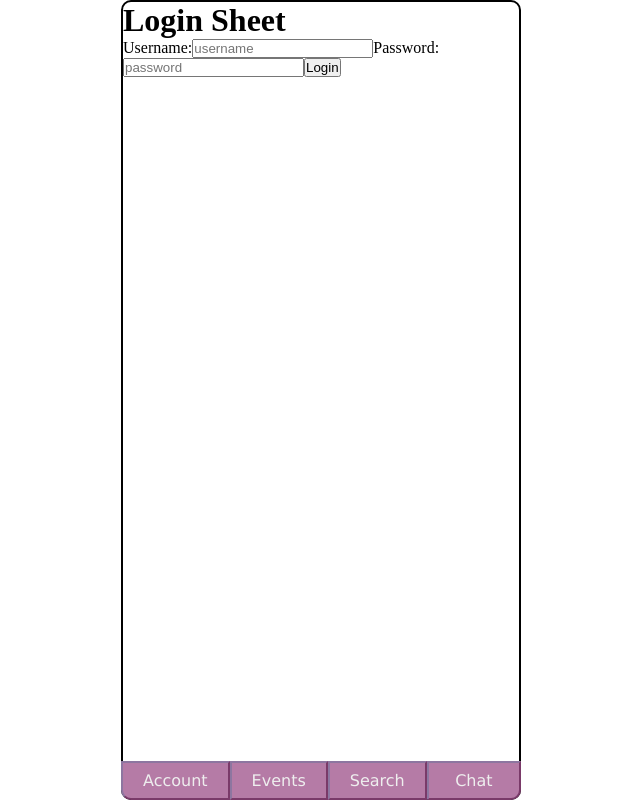
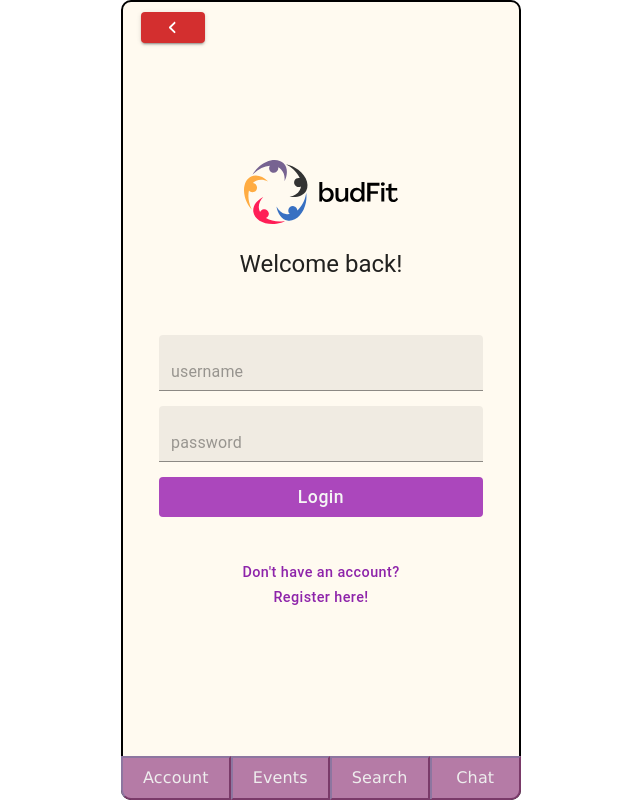
Before and after one commit to SamHardiment/budFit----Client, a React app: page /Login in a window 1280 px wide. Shown: the whole page, without its empty margins (319-959 px from the left). Built offline with nearby package versions, Linux system fonts and the light colour scheme.

Commit message:
add styling to login page

```diff
--- a/src/App.css
+++ b/src/App.css
@@ -4,6 +4,7 @@
   height: 100vh;
   width: 100vw;
   border: 2px solid #000;
+  background-color: #fffaf0;
   border-radius: 10px;
   display: grid;
   justify-content: center;
--- a/src/components/BackButton/index.js
+++ b/src/components/BackButton/index.js
@@ -16,7 +16,7 @@ export function BackButton() {
         color="error"
         aria-label="back-button"
         name="back-button"
-        variant="outlined"
+        variant="contained"
       >
         <FontAwesomeIcon icon="fa-solid fa-angle-left fa-7x" />
       </Button>
--- a/src/components/HomeBtns/index.js
+++ b/src/components/HomeBtns/index.js
@@ -5,7 +5,7 @@ import "./index.css";
 import { Button, ThemeProvider, createTheme } from "@mui/material";
 import { purple, grey } from "@mui/material/colors";
 
-const theme = createTheme({
+export const theme = createTheme({
   components: {
     MuiButton: {
       variants: [
--- a/src/components/LogForm/style.css
+++ b/src/components/LogForm/style.css
@@ -1,4 +1,4 @@
-.input-container {
+/* .input-container {
   margin: 15px 0;
 }
 
@@ -15,4 +15,4 @@
   display: flex;
   justify-content: space-around;
   align-items: center;
-}
+} */
--- a/src/components/RegForm/index.js
+++ b/src/components/RegForm/index.js
@@ -36,80 +36,6 @@ function RegForm() {
     const { name, value } = e.target;
     setFormData({ ...formData, [name]: value.trim() });
   };
-  // To not include passconfirmation in formdata
-  const onPassConfirmationChange = (e) =>
-    setPasswordConfirmation(e.target.value);
-
-  // Send form submition to database
-  // const handleSubmit = (e) => {
-  //   e.preventDefault();
-  //   if (formData.name == "") {
-  //     setNameError(true);
-  //   } else {
-  //     setNameError(false);
-  //   }
-  //   if (formData.username == "") {
-  //     setUsernameError(true);
-  //   } else {
-  //     setUsernameError(false);
-  //   }
-  //   if (formData.email == "") {
-  //     setEmailError(true);
-  //   } else {
-  //     setEmailError(false);
-  //   }
-  //   if (formData.password == "" || formData.password.length < 6) {
-  //     setPassError(true);
-  //   } else {
-  //     setPassError(false);
-  //   }
-  //   if (passwordConfirmation == "" || formData.password.length < 6) {
-  //     setPassConError(true);
-  //   } else {
-  //     setPassConError(false);
-  // }
-  // for (const key in formData) {
-  //   if (formData[key] == "") {
-  //     setFormError({ ...formData, [[key]]: true });
-  //   } else {
-  //     setFormError({ ...formData, [[key]]: false });
-  //   }
-  // }
-
-  //   if (
-  //     formData.password.length >= 6 &&
-  //     formData.password == passwordConfirmation
-  //   ) {
-  //     if (
-  //       formData.name &&
-  //       formData.username &&
-  //       formData.email &&
-  //       formData.password
-  //     ) {
-  //       const newUser = { ...formData };
-  //       console.log(newUser);
-
-  //       addNewUser(newUser);
-  //       setPasswordConfirmation("");
-  //       setFormData({ name: "", username: "", email: "", password: "" });
-  //     }
-  //   } else {
-  //     setPassConError(true);
-  //   }
-  //   console.log("end of submit");
-  // };
-
-  //   Post newUser
-  // const addNewUser = async (newUser) => {
-  //   try {
-  //     let response = await register(formData
-  //     );
-  //     console.log(response);
-  //   } catch (err) {
-  //     console.log("error block");
-  //     setError(err);
-  //   }
-  // };
 
   const handleSubmitt = async (e) => {
     e.preventDefault();
@@ -134,11 +60,6 @@ function RegForm() {
     } else {
       setPassError(false);
     }
-    // if (passwordConfirmation == "" || formData.password.length < 6) {
-    //   setPassConError(true);
-    // } else {
-    //   setPassConError(false);
-    // }
     if (
       formData.password.length >= 6 &&
       formData.password == passwordConfirmation
@@ -164,28 +85,6 @@ function RegForm() {
       throw new Error("Unsuccessful registration");
     }
   };
-
-  // console.log("end of submit");
-  // try
-  //  {
-
-  // }
-  // };
-  // // checkUser(userData); // Post request to check if user exists
-
-  // //   Post newUser
-  // const addNewUser = async (newUser) => {
-  //   try {
-  //     let response = await axios.post(
-  //       "https://budfit.herokuapp.com/auth/register",
-  //       newUser
-  //     );
-  //     console.log(response);
-  //     navigate("/");
-  //   } catch (err) {
-  //     setError(err);
-  //   }
-  // };
 
   return (
     <div className="regform-container">
@@ -262,25 +161,6 @@ function RegForm() {
               type="password"
             />
           </div>
-          {/* <div className="input-container">
-            <TextField
-              aria-label="textfield"
-              name="passwordconfirmation"
-              id="passwordconfirmation"
-              label="Confirm Your Password"
-              variant="filled"
-              value={passwordConfirmation}
-              onChange={onPassConfirmationChange}
-              error={passConError}
-              helperText={
-                passConError
-                  ? "Your passwords must match and be atleast 6 characters long"
-                  : ""
-              }
-              fullWidth
-              required
-            />
-          </div> */}
         </div>
         <div className="register-form-buttons">
           <CreateButton />
--- a/src/pages/Login/index.js
+++ b/src/pages/Login/index.js
@@ -4,14 +4,54 @@ import { useAuthContext } from "../../auth/index.js";
 import { useNavigate } from "react-router-dom";
 import jwt_decode from "jwt-decode";
 
-import { Typography } from "@mui/material";
-import { LogForm } from "../../components";
+import {
+  Typography,
+  Button,
+  TextField,
+  Box,
+  CssBaseline,
+  Avatar,
+} from "@mui/material";
+
 import { BackButton } from "../../components";
+import { TopBar } from "../../components";
+import { createTheme, ThemeProvider } from "@mui/material/styles";
+import image from "../../components/TopBar/logo-cropped.svg";
 import "./style.css";
-
+import { purple, grey } from "@mui/material/colors";
+const theme = createTheme({
+  components: {
+    MuiButton: {
+      variants: [
+        {
+          props: { variant: "newacc" },
+          style: {
+            textTransform: "none",
+            color: purple[600],
+            fontSize: "0.9rem",
+          },
+        },
+        {
+          props: { variant: "login" },
+          style: {
+            textTransform: "none",
+            color: grey[100],
+            fontSize: "1.1rem",
+            backgroundColor: purple[400],
+            "&:hover": {
+              backgroundColor: purple[600],
+            },
+            border: `2px none ${purple[500]}`,
+          },
+        },
+      ],
+    },
+  },
+});
 export const Login = () => {
   const { login } = useAuthContext();
   // const navigate = useNavigate();
+  const navigate = useNavigate();
 
   const [formData, setFormData] = useState({ username: "", password: "" });
   const [error, setError] = useState();
@@ -26,6 +66,10 @@ export const Login = () => {
     }));
   };
 
+  const navigateRegister = () => {
+    //navigate to /register
+    navigate("/register");
+  };
   const formIncomplete = () => {
     Object.values(formData).some((value) => !value);
   };
@@ -36,7 +80,7 @@ export const Login = () => {
       setLoading(true);
       const loginResult = await login(formData);
       if (loginResult === "Login successful") {
-        // navigate("/main");
+        navigate("/searching");
       } else {
         throw new Error(loginResult);
       }
@@ -47,7 +91,109 @@ export const Login = () => {
   };
 
   return (
-    <>
+    <ThemeProvider theme={theme}>
+      <div className="log-container">
+        <div className="log-topbar">
+          <BackButton />
+        </div>
+        <CssBaseline />
+        <Box
+          sx={{
+            marginTop: 8,
+            display: "flex",
+            flexDirection: "column",
+            alignItems: "center",
+          }}
+        >
+          <TopBar />
+          {/* <Avatar sx={{ p: 4, m: 1, bgcolor: "purple" }}>
+          <img src={image} alt="logo" />
+        </Avatar> */}
+          <Typography
+            sx={{
+              marginTop: 3,
+            }}
+            variant="h5"
+          >
+            Welcome back!
+          </Typography>
+        </Box>
+
+        <form
+          aria-label="login-form"
+          id="login_form"
+          onSubmit={handleSubmit}
+          noValidate
+          autoComplete="off"
+          className="log-form"
+        >
+          <div>
+            <div className="input-container">
+              <TextField
+                id="username"
+                className="password-field"
+                aria-label="username-field"
+                name="username"
+                value={formData.username}
+                onChange={handleInput}
+                placeholder="username"
+                variant="filled"
+                required
+                error={error}
+                helperText={error ? "Please enter your username" : ""}
+                fullWidth
+              />
+            </div>
+            <div className="input-container">
+              <TextField
+                id="password"
+                aria-label="password-field"
+                type="password"
+                name="password"
+                value={formData.password}
+                onChange={handleInput}
+                placeholder="password"
+                variant="filled"
+                required
+                error={error}
+                helperText={
+                  error ? "Your password was incorrect, please try again" : ""
+                }
+                fullWidth
+              />
+            </div>
+          </div>
+          <div className="log-form-buttons">
+            <Button
+              aria-label="login-button"
+              variant="login"
+              className="login"
+              type="submit"
+              color="success"
+              size="medium"
+              fullWidth
+            >
+              Login
+            </Button>
+          </div>
+        </form>
+        <div className="register-button">
+          <Button
+            variant="newacc"
+            className="register"
+            onClick={navigateRegister}
+            name="register"
+          >
+            Don't have an account? Register here!
+          </Button>
+        </div>
+      </div>
+    </ThemeProvider>
+  );
+};
+
+{
+  /* <>
       <form aria-label="login-form" id="login_form" onSubmit={handleSubmit}>
         <h1 id="login-title"> Login Sheet</h1>
 
@@ -83,21 +229,5 @@ export const Login = () => {
           value="Login"
         />
       </form>
-    </>
-
-    // <div className="log-container">
-    // <div className="log-topbar">
-    //   <BackButton />
-    // </div>
-    // <div className="log-text-container">
-    //   <Typography variant="h4" gutterBottom>
-    //     Welcome back!
-    //   </Typography>
-    //   <Typography variant="subtitle1" color="textSecondary" gutterBottom>
-    //     Please login in below
-    //   </Typography>
-    // </div>
-    // <LogForm />
-    // </div>
-  );
-};
+    </> */
+}
--- a/src/pages/Login/style.css
+++ b/src/pages/Login/style.css
@@ -9,6 +9,7 @@
   justify-content: flex-start;
   margin: 0 auto;
   padding: 0 20px;
+  row-gap: 40px;
 }
 
 .log-topbar {
@@ -26,3 +27,12 @@
   align-items: center;
   justify-content: flex-start;
 }
+
+.backbutton {
+  display: flex;
+  justify-content: flex-start;
+}
+
+.log-form {
+  width: 90%;
+}
```
